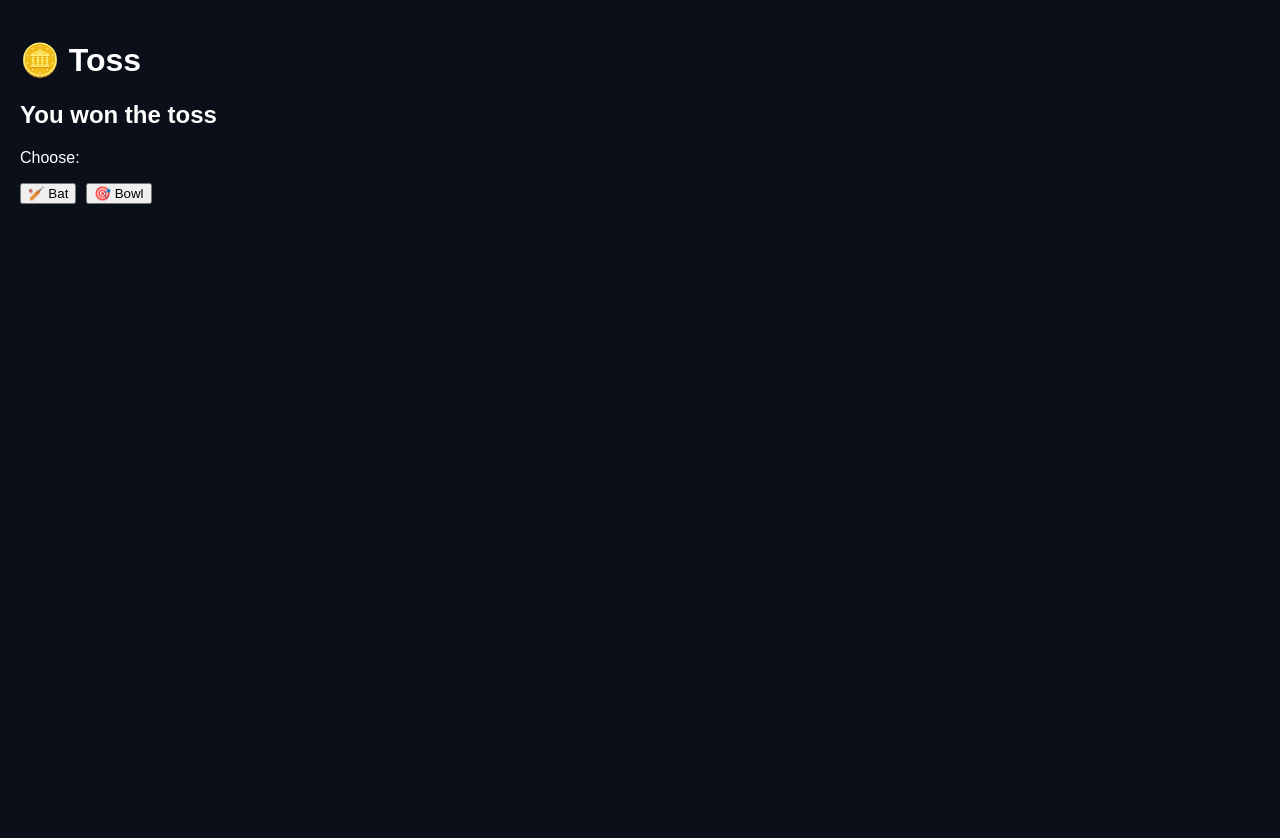
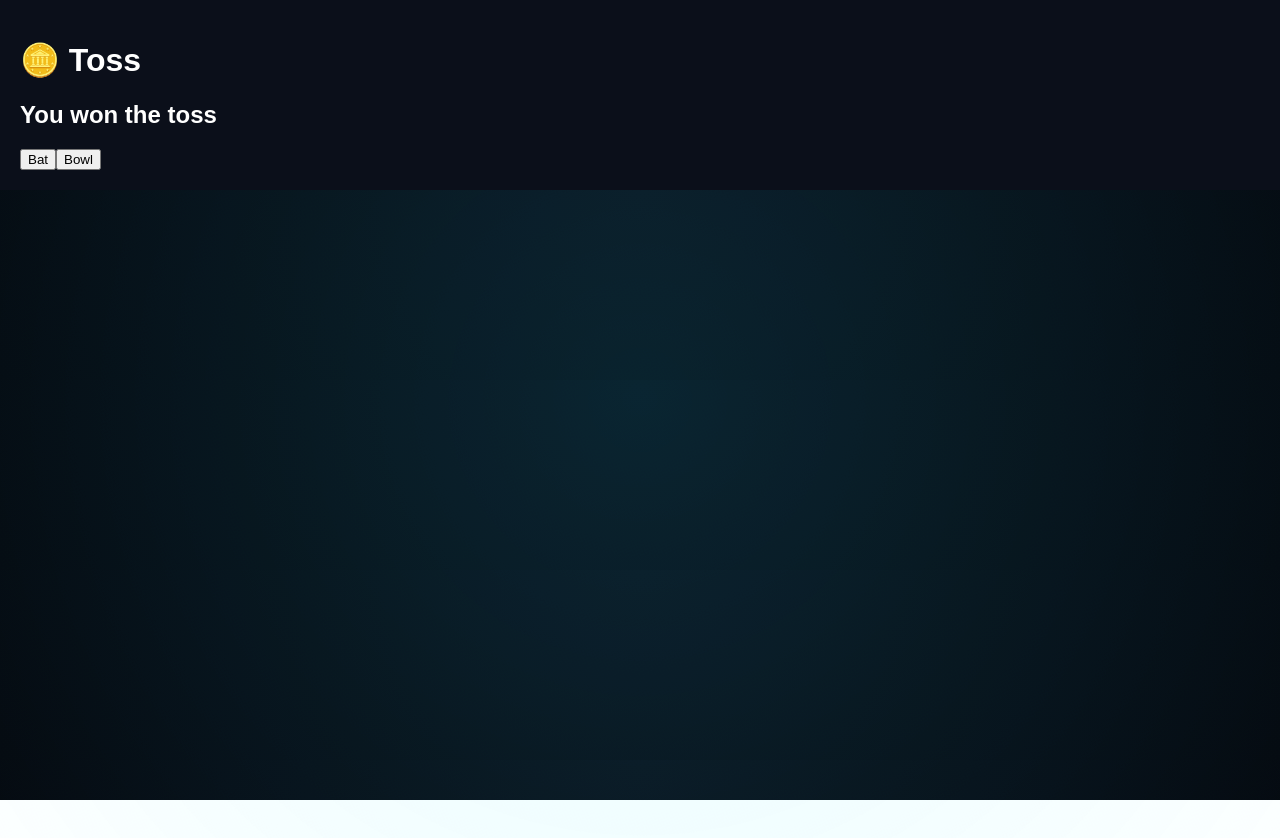
Before and after one commit to Vishal091/ipl-simulator, a Next.js app in the folder frontend/: page /match/toss in a window 1280 px wide. Both pictures are taken after a click on the button "Flip Coin". After the commit the page ends 800 px from the top, so only its background shows below. Built offline with nearby package versions, Linux system fonts and the light colour scheme.

Commit message:
Update page.js

```diff
--- a/frontend/app/match/toss/page.js
+++ b/frontend/app/match/toss/page.js
@@ -9,7 +9,6 @@ export default function Toss() {
     const tossWinner = Math.random() > 0.5 ? "You" : "Opponent";
     setResult(tossWinner);
 
-    // 🔥 AUTO DECISION IF OPPONENT WINS
     if (tossWinner === "Opponent") {
       setTimeout(() => {
         const oppDecision = Math.random() > 0.5 ? "bat" : "bowl";
@@ -19,11 +18,9 @@ export default function Toss() {
         localStorage.setItem("tossWinner", "Opponent");
         localStorage.setItem("tossDecision", oppDecision);
 
-        // small delay for UX
         setTimeout(() => {
           window.location.href = "/match/live";
         }, 1000);
-
       }, 1000);
     }
   };
@@ -38,52 +35,29 @@ export default function Toss() {
   };
 
   return (
-    <div style={{
-      padding: "20px",
-      color: "white",
-      background: "#0B0F1A",
-      minHeight: "100vh"
-    }}>
+    <div style={{ padding: 20, color: "white", background: "#0B0F1A" }}>
       <h1>🪙 Toss</h1>
 
-      {!result && (
-        <button onClick={flip} style={{ marginTop: "20px" }}>
-          Flip Coin
-        </button>
-      )}
+      {!result && <button onClick={flip}>Flip Coin</button>}
 
       {result && (
-        <div style={{ marginTop: "20px" }}>
+        <>
           <h2>{result} won the toss</h2>
 
-          {/* YOU WON */}
           {result === "You" && !decision && (
             <>
-              <p>Choose:</p>
-
-              <button onClick={() => choose("bat")} style={{ marginRight: "10px" }}>
-                🏏 Bat
-              </button>
-
-              <button onClick={() => choose("bowl")}>
-                🎯 Bowl
-              </button>
+              <button onClick={() => choose("bat")}>Bat</button>
+              <button onClick={() => choose("bowl")}>Bowl</button>
             </>
           )}
 
-          {/* OPPONENT WON */}
           {result === "Opponent" && (
             <>
-              <p>Opponent is deciding...</p>
-
-              {decision && (
-                <p style={{ marginTop: "10px", color: "#00E5FF" }}>
-                  Opponent chose to {decision.toUpperCase()}
-                </p>
-              )}
+              <p>Opponent deciding...</p>
+              {decision && <p>Opponent chose to {decision}</p>}
             </>
           )}
-        </div>
+        </>
       )}
     </div>
   );
```
